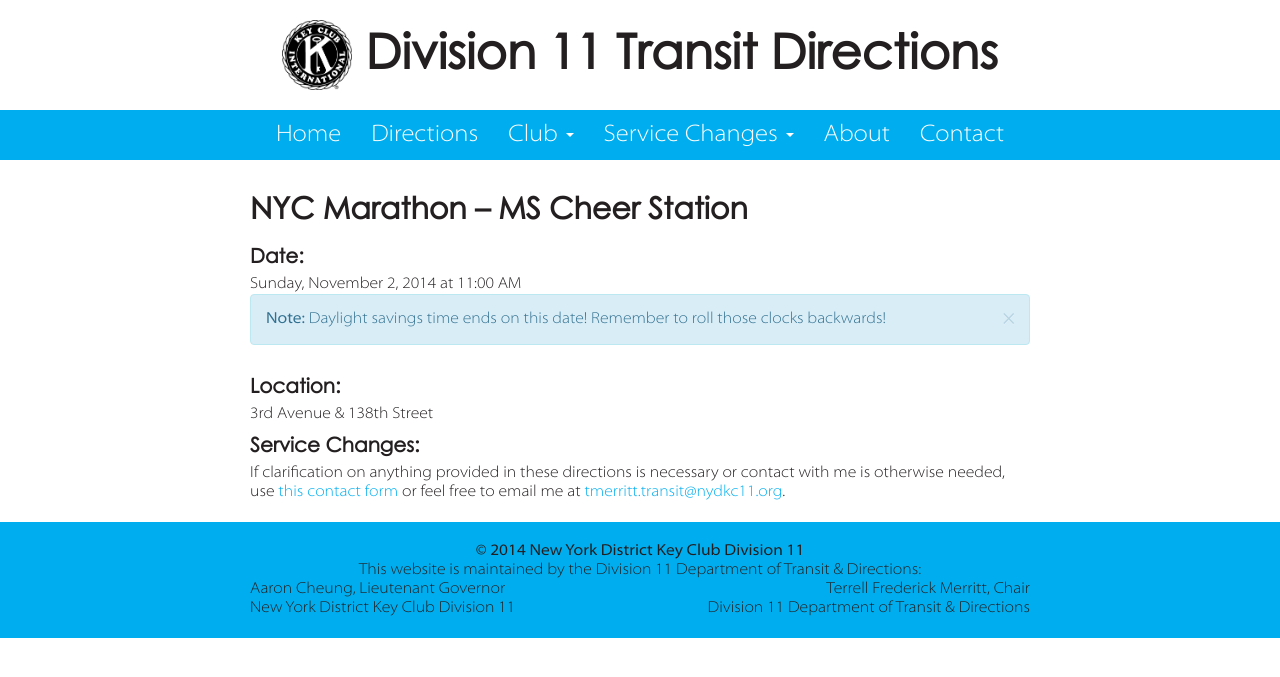
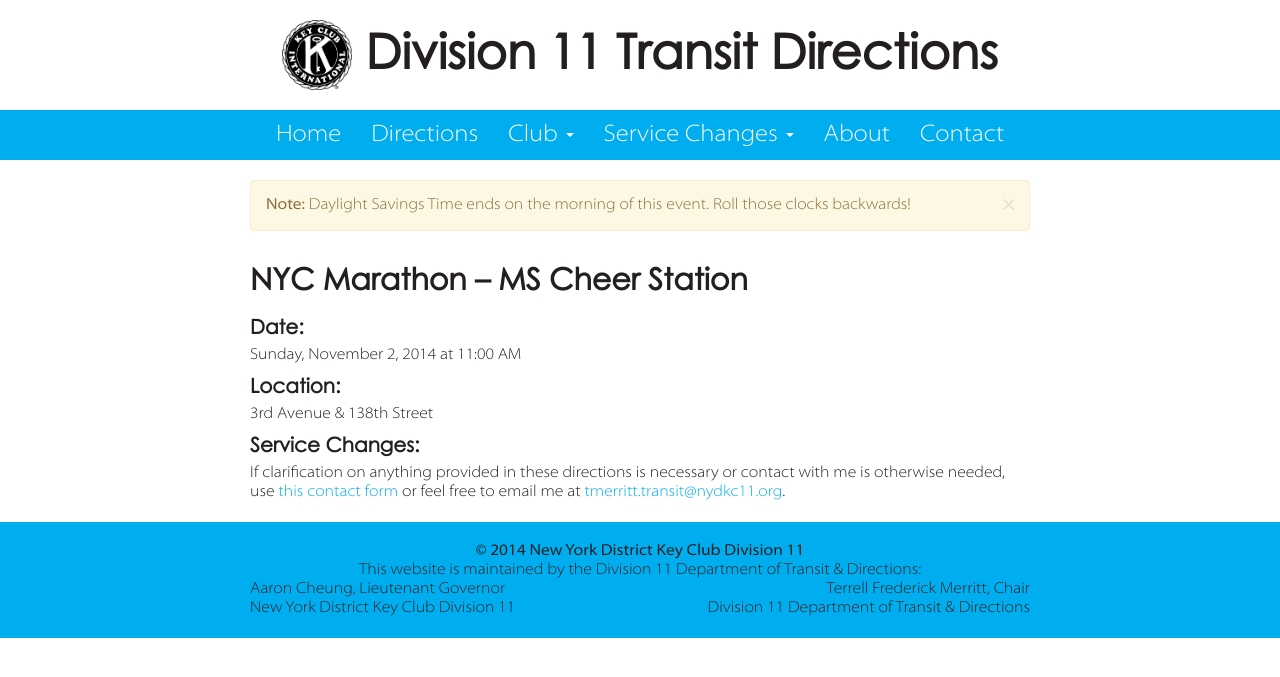
Before and after one commit to d11directions/d11directions.github.io, a Jekyll site: the page built from _posts/2014-11-02-NYC_Marathon_ MS.html, in a window 1280 px wide. Shown: the top 677 px of the page. Built offline with Jekyll 4.4.1, drawn with Linux system fonts in a browser that asks for light colours.

Commit message:
Update NYC Marathon

```diff
--- a/_posts/2014-11-02-NYC_Marathon_ MS.html
+++ b/_posts/2014-11-02-NYC_Marathon_ MS.html
@@ -1,8 +1,9 @@
 ---
 layout: direction
 title: NYC Marathon &ndash; MS Cheer Station
+top-alert: <div class="alert alert-warning alert-dismissible" role="alert"><button type="button" class="close" data-dismiss="alert"><span aria-hidden="true">&times;</span><span class="sr-only">Close</span></button><strong>Note:</strong> Daylight Savings Time ends on the morning of this event. Roll those clocks backwards!</div>
 for: Bronx Science Key Club
 tags: [bxsci]
-time: Sunday, November 2, 2014 at 11:00 AM<br><div class="alert alert-info alert-dismissible" role="alert"><button type="button" class="close" data-dismiss="alert"><span aria-hidden="true">&times;</span><span class="sr-only">Close</span></button><strong>Note:</strong> Daylight savings time ends on this date! Remember to roll those clocks backwards!</div>
+time: Sunday, November 2, 2014 at 11:00 AM
 location: 3rd Avenue &amp; 138th Street
 ---
```
